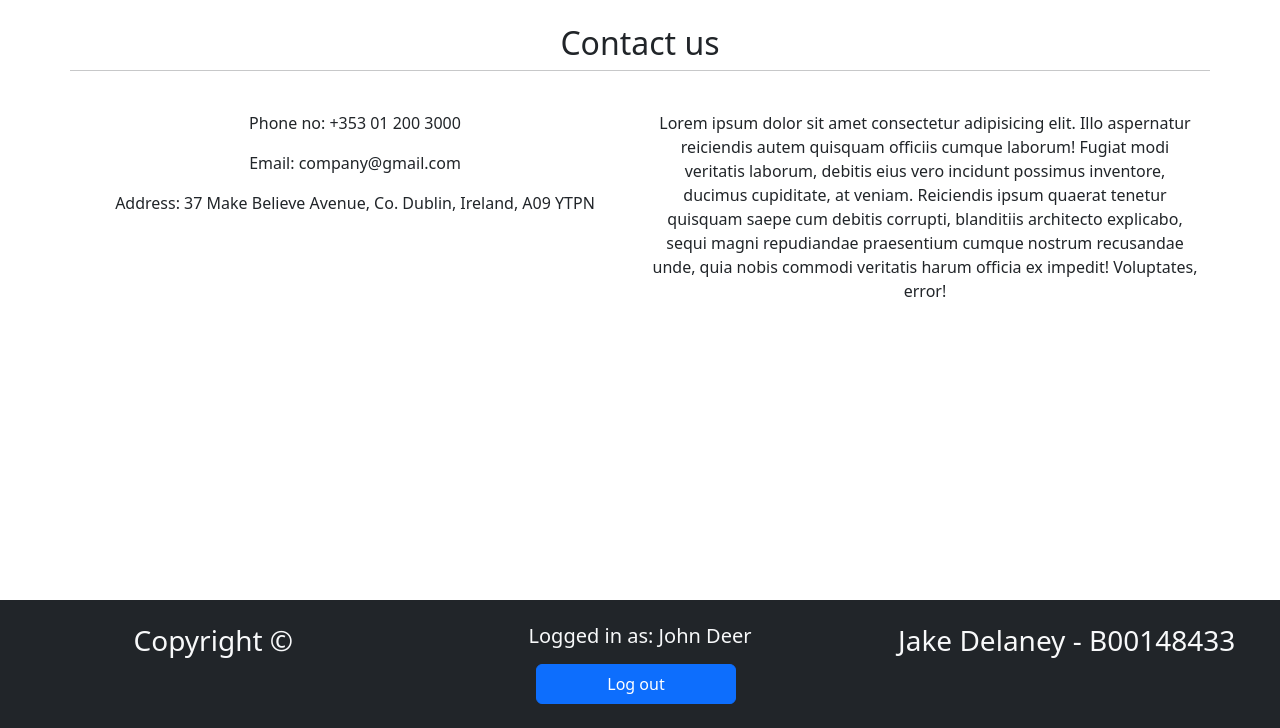
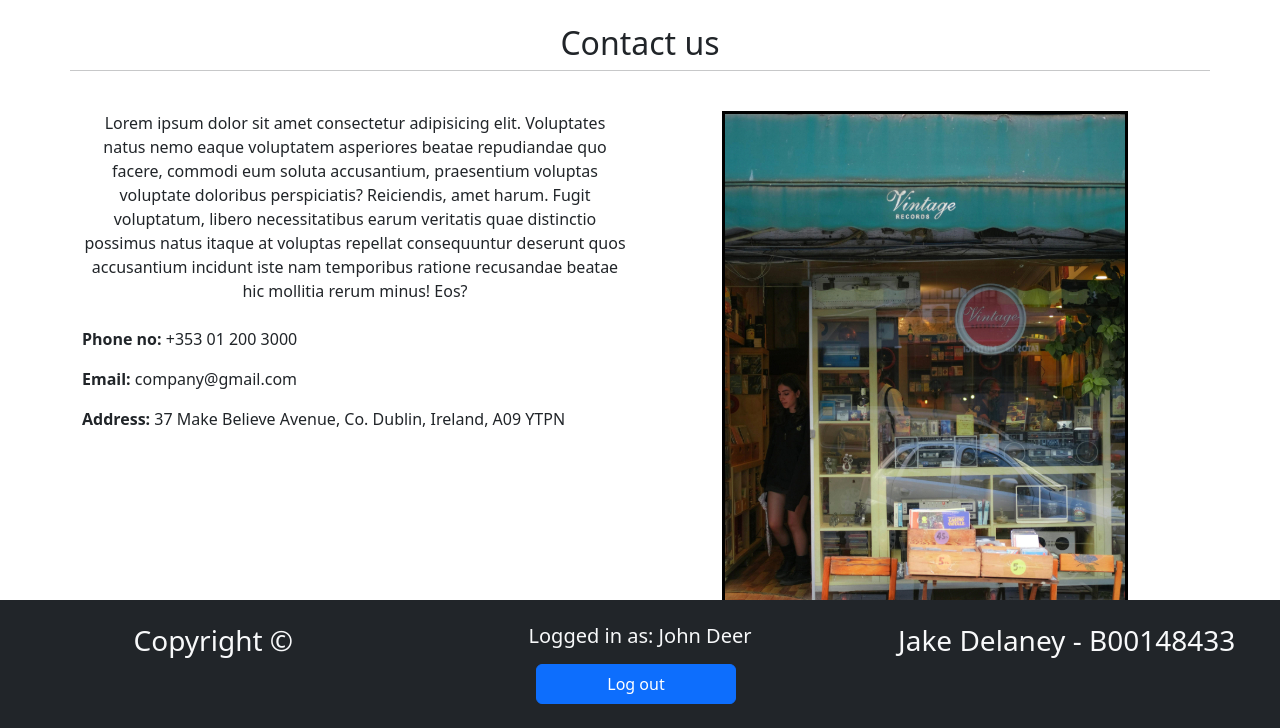
Before and after one commit to JakeDelaney/PHP-eCommerce-Project, a PHP site: page /contact.php in a window 1280 px wide. Shown: the part 72-800 px from the top of the page. Run offline with PHP 8.4, Linux system fonts and the light colour scheme; a user stored in the database is signed in.

Commit message:
Update init.sql and contact.php
Adds some more default values into the products table within init.sql

Adds an image to contact.php and some text content

```diff
--- a/data/init.sql
+++ b/data/init.sql
@@ -35,4 +35,7 @@ VALUES ('Pixie Dust - Single', 'Baelor Swift', 'Pop', 2025, 50),
        ('Acid Death - LP', 'Non-Metallica', 'Metal', 1990, 50),
        ('Cherry Fields - Single', 'Nuns N Noses', 'Rock', 1982, 50),
        ('The Grey Album - Double-sided LP', 'The Bees', 'Rock', 1968, 50),
-       ('Horizon - Single', 'Draft Funk', 'Electronic', 2004, 50);
+       ('Horizon - Single', 'McDavey', 'Electronic', 2004, 50),
+       ('Moonlight - Single', 'Sharon Monroe', 'Classical', 1970, 50),
+       ('The Return - LP', 'Coolio Jr.', 'RnB', 2006, 50),
+       ('Concrete Hearts - Doubled-side LP', 'Nerve-on-ye', 'Punk', 1994, 50);
--- a/public/contact.php
+++ b/public/contact.php
@@ -20,14 +20,15 @@ require_once("../templates/header-member.php");
         <div class="row mt-4">
             <!--COLUMN 1-->
             <div class="col">
-                <p>Phone no: +353 01 200 3000</p>
-                <p>Email: company@gmail.com</p>
-                <p>Address: 37 Make Believe Avenue, Co. Dublin, Ireland, A09 YTPN</p>
+                <p>Lorem ipsum dolor sit amet consectetur adipisicing elit. Voluptates natus nemo eaque voluptatem asperiores beatae repudiandae quo facere, commodi eum soluta accusantium, praesentium voluptas voluptate doloribus perspiciatis? Reiciendis, amet harum.
+                Fugit voluptatum, libero necessitatibus earum veritatis quae distinctio possimus natus itaque at voluptas repellat consequuntur deserunt quos accusantium incidunt iste nam temporibus ratione recusandae beatae hic mollitia rerum minus! Eos?</p>
+                <p class="text-start mt-4"><strong>Phone no:</strong> +353 01 200 3000</p>
+                <p class="text-start"><strong>Email:</strong> company@gmail.com</p>
+                <p class="text-start"><strong>Address:</strong> 37 Make Believe Avenue, Co. Dublin, Ireland, A09 YTPN</p>
             </div>
             <!--COLUMN 2-->
             <div class="col">
-                <p>Lorem ipsum dolor sit amet consectetur adipisicing elit. Illo aspernatur reiciendis autem quisquam officiis cumque laborum! Fugiat modi veritatis laborum, debitis eius vero incidunt possimus inventore, ducimus cupiditate, at veniam.
-                Reiciendis ipsum quaerat tenetur quisquam saepe cum debitis corrupti, blanditiis architecto explicabo, sequi magni repudiandae praesentium cumque nostrum recusandae unde, quia nobis commodi veritatis harum officia ex impedit! Voluptates, error!</p>
+                <img src="../assets/img/store2.jpg" alt="Two men browsing a display of vinyl records">
             </div>
         </div>
     </div>
```
Also changed, not shown: assets/img/store2.jpg (added).
